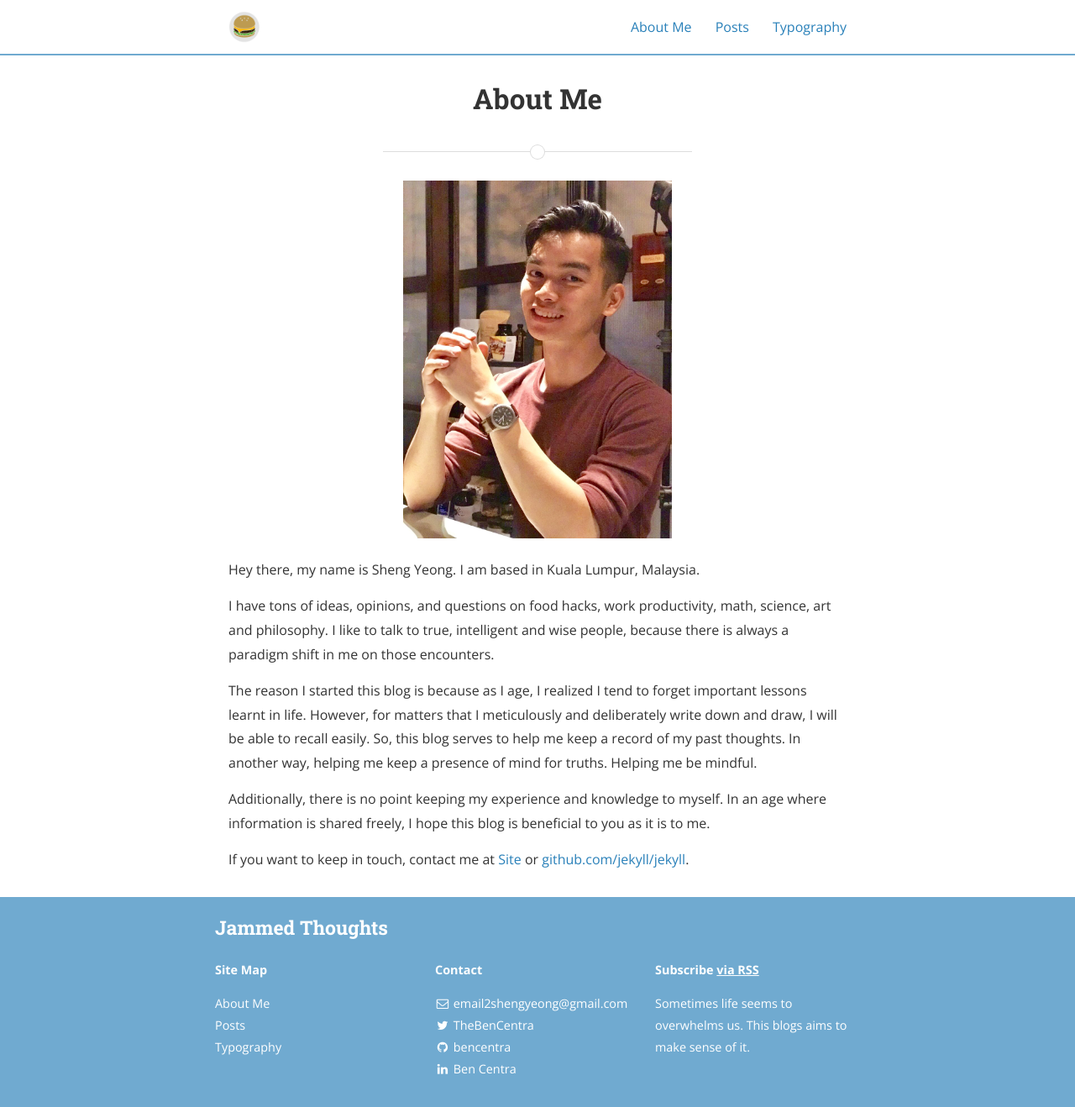
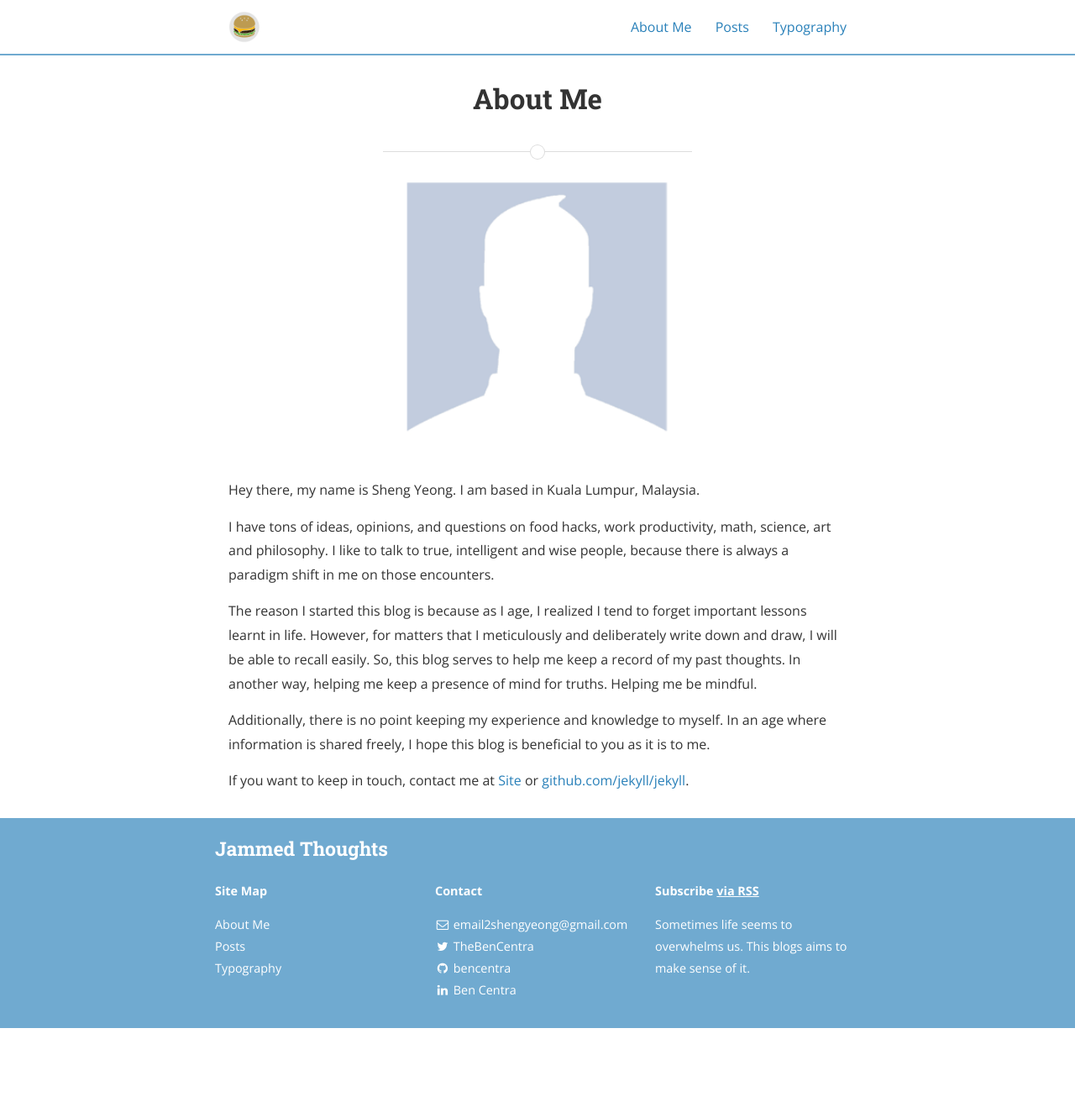
Before and after one commit to chickensmitten/jammedthoughts, a Jekyll site: the page built from about.md, in a window 1280 px wide. Shown: the whole page at 84% size. Built offline with Jekyll 4.4.1, drawn with Linux system fonts in a browser that asks for light colours; nearby versions of some CDN libraries; after the commit the page ends 1224 px from its top, so only the background shows below that.

Commit message:
reverting back to git

```diff
--- a/about.md
+++ b/about.md
@@ -4,7 +4,7 @@
 permalink: /about/
 ---
 
-<img src="{{ site.baseurl }}/assets/profile-placeholder.jpg" title="Profile Picture" class="profile">
+<img src="{{ site.baseurl }}/assets/profile-placeholder.gif" title="Profile Picture" class="profile">
 
 Hey there, my name is Sheng Yeong. I am based in Kuala Lumpur, Malaysia.
 
```
Also changed, not shown: assets/profile-placeholder.gif (added).
